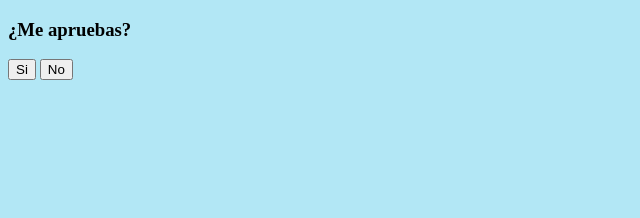
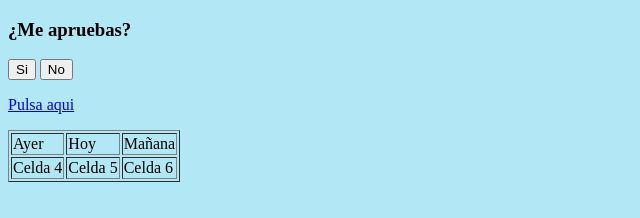
Before and after one commit to Aaaaroon/Aaaaroon.github.io, a plain HTML site: page index.html in a window 1280 px wide. Shown: the whole page, without its empty margins (0-640 px from the left). Drawn offline with Linux system fonts and the light colour scheme.

Commit message:
Update index.html

```diff
--- a/index.html
+++ b/index.html
@@ -36,5 +36,45 @@
     <h3>¿Me apruebas?</h3>
     <input type="button" onclick="accionParaCuandoEllaDigaQueSi()" id="btnSi" value="Si" />
     <input type="button" id="btnNo" onmouseover="mueveElBoton()" value="No" />
+
+
+
+<p><a href="https://youtu.be/GSr28vUbJxw" target="_blank">Pulsa aqui</a></p>
+
+
+
+
+
+<table border="1">
+
+<tr>
+
+<td>Ayer</td>
+
+<td>Hoy</td>
+
+<td>Mañana</td>
+
+</tr>
+
+<tr>
+
+<td>Celda 4</td>
+
+<td>Celda 5</td>
+
+<td>Celda 6</td>
+
+</tr>
+
+</table>
+
+
+
+
+
+
+
+
 </body>
 </html>
```
